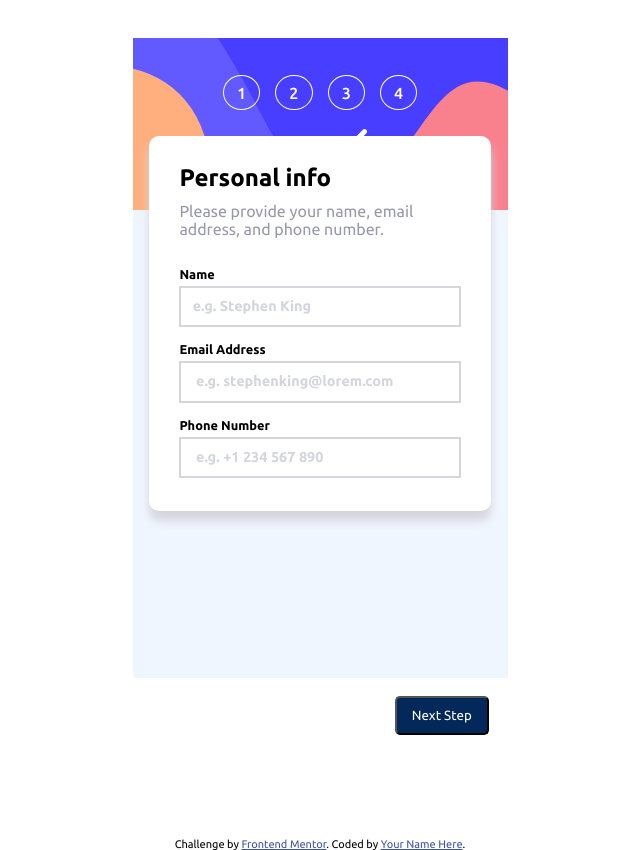
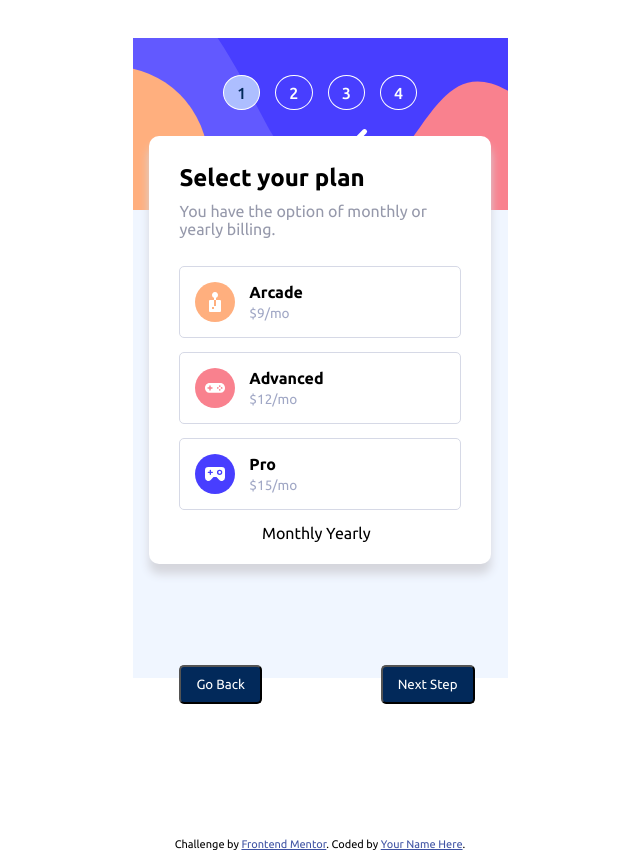
Before and after one commit to bmmar/multi-step-form-main, a plain HTML site: page index.html in a window 1280 px wide. Both pictures are taken after a click on the button "Next Step". Shown: the whole page, without its empty margins (320-960 px from the left). Drawn offline with Linux system fonts and the light colour scheme.

Commit message:
Interim commit. Step 1 complete, Step 2 in progress

```diff
--- a/app.css
+++ b/app.css
@@ -42,7 +42,13 @@ h1 {
   font-weight: 500;
   color: hsl(0, 0%, 100%);
 }
-.card-page-one {
+
+.sidebar-number:nth-child(2) {
+  background-color:hsl(228, 100%, 84%);
+  color:hsl(213, 96%, 18%);
+}
+
+.card, .card-page-one, .card-page-two {
   background-color: hsl(0, 0%, 100%);
   max-width: 75%;
   margin: 0 auto;
@@ -82,15 +88,25 @@ input::placeholder {
     font-size: 0.9rem;
 }
 
-.next-step {
-  float: right;
+.next-step, .go-back {
   color: white;
   background-color: hsl(213, 96%, 18%);
   padding: 10px 15px;
   border-radius: 5px;
   font-family: "Ubuntu", sans-serif;
-  margin-right: 5%;
 }
+
+.next-step {
+  float: right;
+  margin-right: -5%;
+  margin-top: 50%;
+}
+
+.go-back {
+  float: left;
+  margin-top: 50%;
+}
+
 
 .step,
 .sidebar-text {
@@ -104,6 +120,55 @@ input::placeholder {
   display: none;
 }
 
+.card-page-two {
+  display: none;
+}
+
+.choice {
+  border: 1px solid hsl(229, 24%, 87%);;
+  border-radius: 5px;
+  margin: 5% 0;
+  display: flex;
+  align-items:center;
+  cursor:pointer;
+}
+
+.choice:hover {
+  border-color: hsl(243, 100%, 62%);
+  background-color: hsl(217, 100%, 97%);
+}
+
+.choice p {
+  margin: 5%;
+}
+
+.choice img {
+  padding: 15px 0px 15px 15px;
+}
+
+span.bold-text {
+  font-weight:700;
+  display: block;
+  margin-bottom: 2px;
+}
+
+span.price {
+  color:hsl(229, 24%, 70%);
+  font-size: .85rem;
+  padding-top: 5px;
+}
+
+.inactive {
+  display: none;
+
+}
+
+.active {
+  display: block;
+  /* position: absolute; */
+  /* top: 50px; */
+}
+
 /************** Footer ****************/
 .attribution {
   font-size: 11px;
--- a/index.html
+++ b/index.html
@@ -28,7 +28,8 @@
         <div class="sidebar">
           <!-- Sidebar start -->
 
-          <span class="step">Step</span><span class="sidebar-number">1</span>
+          <span class="step">Step</span>
+          <span class="sidebar-number">1</span>
           <span class="sidebar-text">Your info</span>
           <span class="step">Step</span><span class="sidebar-number">2</span>
           <span class="sidebar-text">Select plan</span>
@@ -39,8 +40,9 @@
 
           <!-- Sidebar end -->
         </div>
-        <div class="card-page-one">
+        <div class="card">
           <!-- Step 1 start -->
+          <div class="step-one">
             <h1>Personal info</h1>
             <div class="input-area">
               <div class="request-text">
@@ -68,21 +70,54 @@
                 placeholder=" e.g. +1 234 567 890"
               />
             </div>
-        </div>
-      </div>
             <button class="next-step">Next Step</button>
-
           </div>
 
           <!-- Step 1 end -->
-    <div class="step-two">
+
+          <div class="step-two" id="step-two">
             <!-- Step 2 start -->
 
-      Select your plan You have the option of monthly or yearly billing. Arcade
-      $9/mo Advanced $12/mo Pro $15/mo Monthly Yearly Go Back Next Step
+            <h1>Select your plan</h1>
+            <div class="request-text">
+              You have the option of monthly or yearly billing.
+            </div>
+            <div class="select-options-container">
+              <div class="choice">
+                <img src="./assets/images/icon-arcade.svg" alt="Arcade Icon" />
+                <p>
+                  <span class="bold-text">Arcade</span>
+                  <span class="price">$9/mo</span>
+                  </p>
+              </div>
+              <div class="choice">
+                <img
+                  src="./assets/images/icon-advanced.svg"
+                  alt="Advanced Icon"
+                />
+                <p>
+                  <span class="bold-text">Advanced</span>
+                  <span class="price">$12/mo</span>
+                </p>
+              </div>
+              <div class="choice">
+                <img src="./assets/images/icon-pro.svg" alt="Pro Icon" />
+                <p>
+                  <span class="bold-text">Pro</span>
+                  <span class="price">$15/mo</span>
+                </p>
+              </div>
+            </div>
+            Monthly Yearly
+            <button class="go-back">Go Back</button>
+            <button class="next-step">Next Step</button>
 
             <!-- Step 2 end -->
           </div>
+        </div>
+      </div>
+    </div>
+
     <div class="step-three">
       <!-- Step 3 start -->
 
@@ -119,5 +154,6 @@
         >Frontend Mentor</a
       >. Coded by <a href="#">Your Name Here</a>.
     </div>
+    <script src="./multi.js"></script>
   </body>
 </html>
--- /dev/null
+++ b/multi.js
@@ -0,0 +1,23 @@
+const nextBtn = document.querySelector(".next-step");
+const backBtn = document.querySelector(".go-back");
+const stepOne = document.querySelector(".step-one");
+const stepTwo = document.querySelector(".step-two");
+const cardPageOne = document.querySelector(".card-page-one");
+const cardPageTwo = document.querySelector(".card-page-two");
+
+
+nextBtn.addEventListener('click', () => {
+
+    stepOne.classList.add("inactive");
+    if (stepOne.classList.contains("active")) {
+        stepOne.classList.remove("active");
+    }
+    if (!stepTwo.classList.contains("active")) {
+        stepTwo.classList.add("active");
+    }
+})
+
+backBtn.addEventListener('click', () => {
+    stepTwo.classList.remove("active");
+    stepOne.classList.add("active");
+})
```
Also changed, not shown: colors.css (added, +25 -0 lines). Lines whose indentation alone changed are shown as unchanged.
